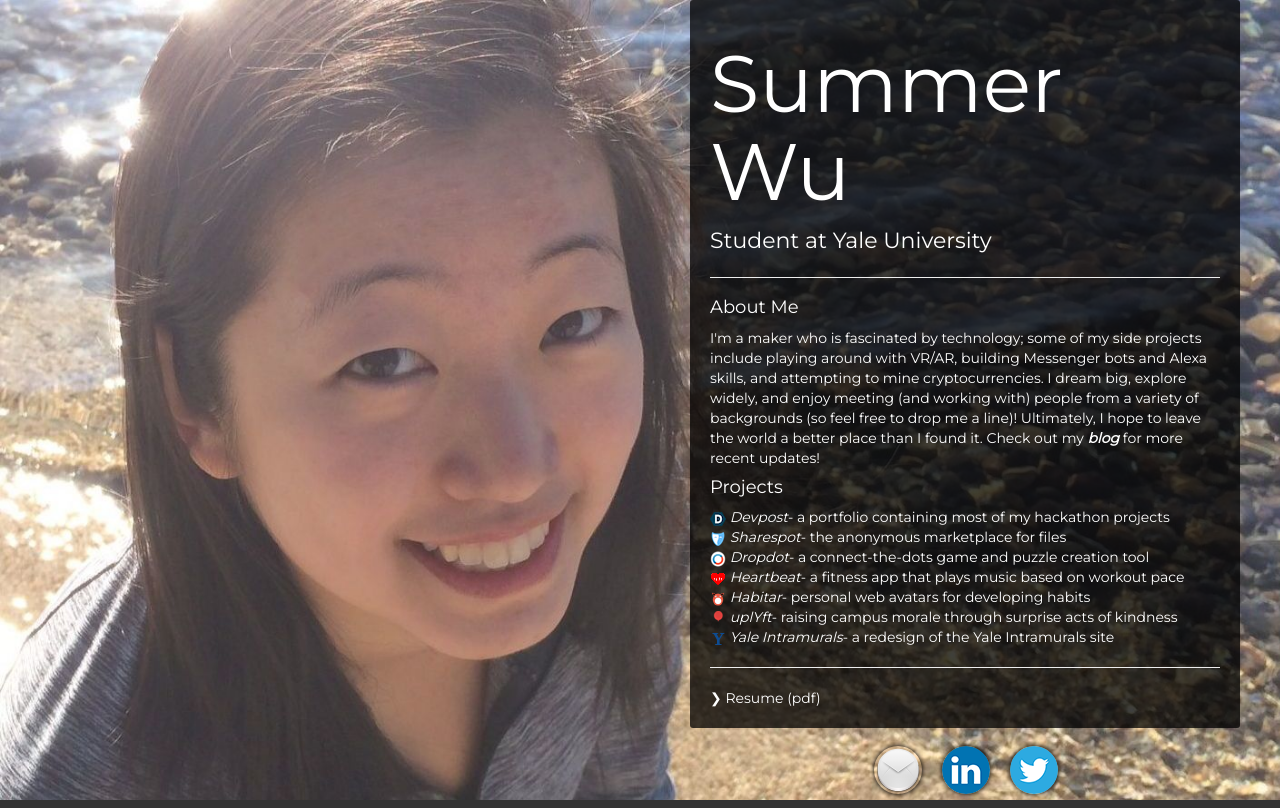
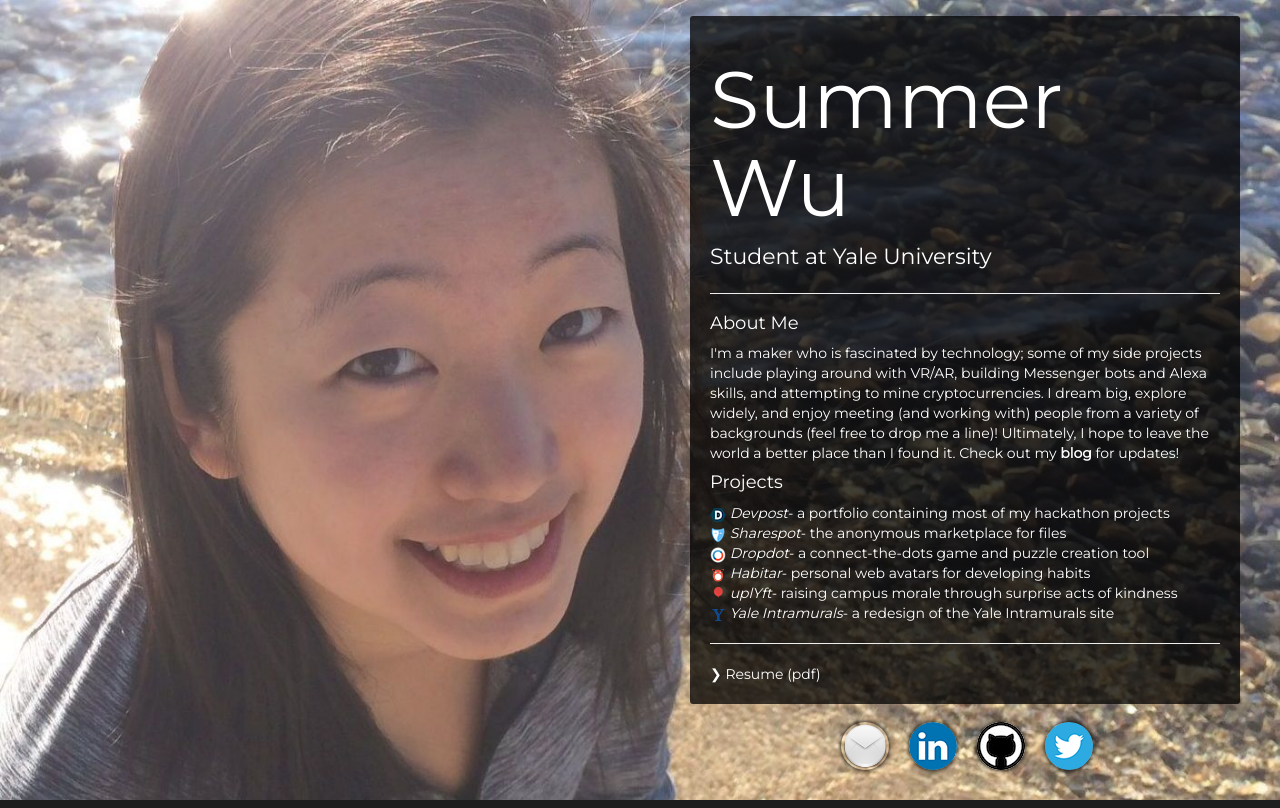
Before and after one commit to sw5813/sumwu, a Flask app: page / in a window 1280 px wide. Run offline with Flask 2, Linux system fonts and the light colour scheme; some libraries are stand-ins or nearby versions.

Commit message:
add github to social, cut about to fit margins

```diff
--- a/app/static/css/cover.css
+++ b/app/static/css/cover.css
@@ -83,7 +83,7 @@ h1 {
   height: 80px;
 }
 .social {
-    width: calc(50% + 86px);
+    width: calc(50% + 126px);
     height: 48px;
 }
 .social-popout {
@@ -150,7 +150,7 @@ h1 {
     background-color: rgba(0, 0, 0, 0.74902);
   }
   .social {
-    width: calc(100%);
+    width: calc(105%);
   }
   .social-background {
     background-image: none;
@@ -167,6 +167,6 @@ h1 {
     margin-right: -250px;
   }
   .social {
-    width: calc(100% + 70px);
+    width: calc(115%);
   }
 }
--- a/app/templates/index.html
+++ b/app/templates/index.html
@@ -45,13 +45,12 @@
             <hr>
 
             <h4>About Me</h4>
-              <p>I'm a maker who is fascinated by technology; some of my side projects include playing around with VR/AR, building Messenger bots and Alexa skills, and attempting to mine cryptocurrencies. I dream big, explore widely, and enjoy meeting (and working with) people from a variety of backgrounds (so feel free to drop me a <a href="mailto:summer.wu@yale.edu">line</a>)! Ultimately, I hope to leave the world a better place than I found it. Check out my <a style="font-weight: bold; font-style: italic" href="{{ url_for('blog') }}">blog</a> for more recent updates!</p>
+              <p>I'm a maker who is fascinated by technology; some of my side projects include playing around with VR/AR, building Messenger bots and Alexa skills, and attempting to mine cryptocurrencies. I dream big, explore widely, and enjoy meeting (and working with) people from a variety of backgrounds (feel free to drop me a <a href="mailto:summer.wu@yale.edu">line</a>)! Ultimately, I hope to leave the world a better place than I found it. Check out my <a style="font-weight: bold" href="{{ url_for('blog') }}">blog</a> for updates!</p>
             <h4>Projects</h4>
             <p>
               <a href="https://devpost.com/sw5813?ref_content=user-portfolio&ref_feature=portfolio&ref_medium=global-nav" class="project"><img src="{{ url_for('static', filename='img/devpost.ico') }}" /> Devpost</a>- a portfolio containing most of my hackathon projects
               <br><a href="http://anonmarket.herokuapp.com/" class="project"><img src="{{ url_for('static', filename='img/anon.ico') }}" /> Sharespot</a>- the anonymous marketplace for files
               <br><a href="https://play.google.com/store/apps/details?id=com.dropdot.dropdotpro" class="project"><img src="{{ url_for('static', filename='img/dropdot.ico') }}" /> Dropdot</a>- a connect-the-dots game and puzzle creation tool
-              <br><a href="http://sw5813.github.io/heartbeatfitness/" class="project"><img src="{{ url_for('static', filename='img/heartbeat.ico') }}" /> Heartbeat</a>- a fitness app that plays music based on workout pace
               <br><a href="http://www.habitar.me/" class="project"><img src="{{ url_for('static', filename='img/habitar.ico') }}" /> Habitar</a>- personal web avatars for developing habits
               <br><a href="http://sw5813.github.io/uplyft/" class="project"><img src="{{ url_for('static', filename='img/uplyft.ico') }}" /> uplYft</a>- raising campus morale through surprise acts of kindness
               <br><a href="{{ url_for('yaleims') }}" class="project"><img src="{{ url_for('static', filename='yaleims/img/yalefavicon.ico') }}" /> Yale Intramurals</a>- a redesign of the Yale Intramurals site
@@ -64,6 +63,7 @@
           <div class="social-background">
             <div class="social">
               <div class="social-popout"><a href="https://twitter.com/summerwoohoo"><img src="{{ url_for('static', filename='img/twitter.png') }}" /></a></div>
+              <div class="social-popout"><a href="https://github.com/sw5813"><img src="{{ url_for('static', filename='img/github.jpg') }}" /></a></div>
               <div class="social-popout"><a href="https://www.linkedin.com/pub/summer-wu/80/b29/7ab"><img src="{{ url_for('static', filename='img/linkedin.png') }}" /></a></div>
               <div class="social-popout"><a href="mailto:summer.wu@yale.edu"><img src="{{ url_for('static', filename='img/email.png') }}" /></a></div>
             </div>
```
Also changed, not shown: app/static/img/github.jpg (added).
